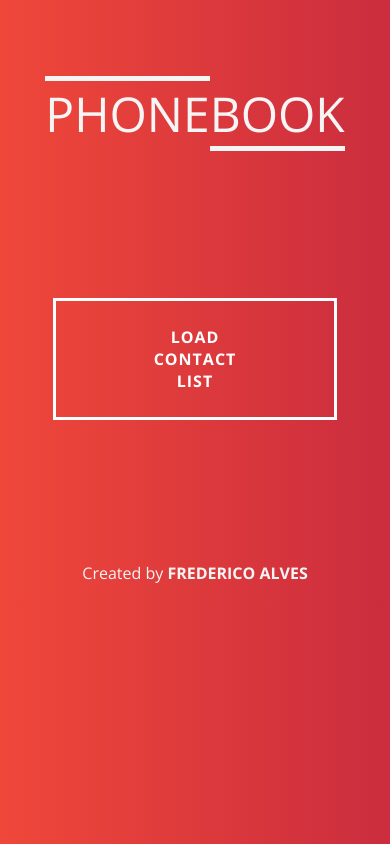
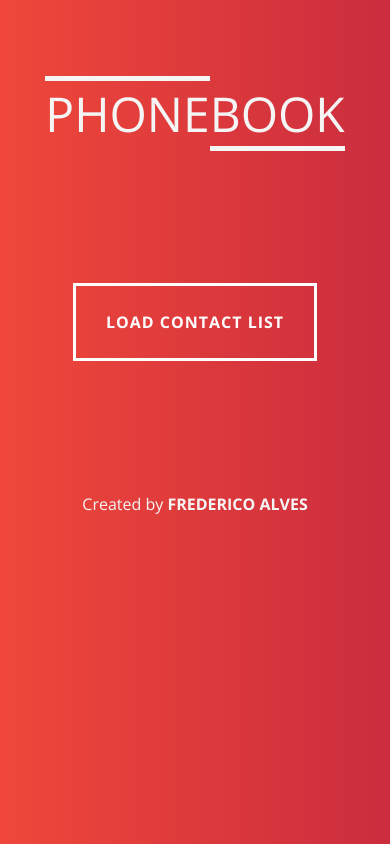
Before and after one commit to frederico-alves/phonebook, an Angular app: page / in a window 390 px wide. Built offline with nearby package versions, Linux system fonts and the light colour scheme.

Commit message:
NEW FEATURE!! Responsive Mobile  App

```diff
--- a/src/app/components/home/home.component.css
+++ b/src/app/components/home/home.component.css
@@ -13,6 +13,10 @@
 
 td {
     padding: 15px 5px;
+}
+
+@media only screen and (max-width: 37.5em) {
+	td {padding: 0 2px; font-size: 12px;}
 }
 
 .table__container tr {
@@ -77,6 +81,10 @@ th input {
 	transition: all 0.3s;
 }
 
+@media only screen and (max-width: 37.5em) {
+	.btn-sort {width: 200%}
+}
+
 .btn {
 	border: none;
 	font-family: inherit;
@@ -97,6 +105,15 @@ th input {
 	-moz-transition: all 0.3s;
 	transition: all 0.3s;
 }
+
+@media only screen and (max-width: 37.5em) {
+	.btn {
+		margin: 0;
+		margin-bottom: 120px;
+		padding: 25px 30px;
+	}
+}
+
 
 .btn-sort:after,
 .btn:after {
```
Also changed, not shown: img/Responsive Mobile.png (added), 1 other file (tests, documents, lock files or other folders).
